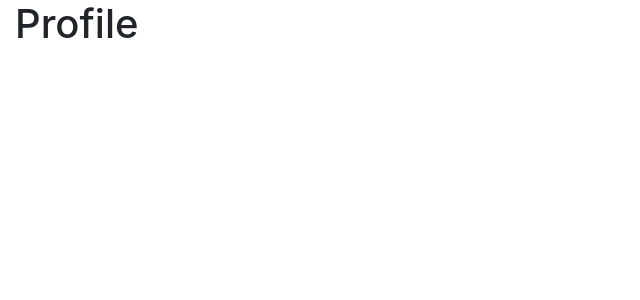
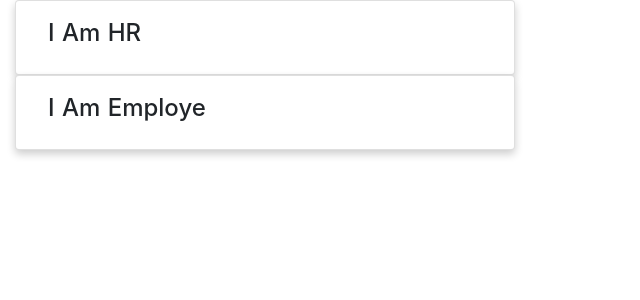
Before and after one commit to tansionline/entrylevel, a Nuxt app: page /profile in a window 1280 px wide. Shown: the top 300 px of the page, without its empty margins (0-640 px from the left). Built offline with nearby package versions, Linux system fonts and the light colour scheme.

Commit message:
Employe, hr, profile pages added

```diff
--- /dev/null
+++ b/pages/employe.vue
@@ -0,0 +1,9 @@
+<script>
+export default {}
+</script>
+
+<template>
+  <div>
+    <h1>Employe</h1>
+  </div>
+</template>
--- /dev/null
+++ b/pages/hr.vue
@@ -0,0 +1,9 @@
+<script>
+export default {}
+</script>
+
+<template>
+  <div>
+    <h1>HR</h1>
+  </div>
+</template>
--- a/pages/profile.vue
+++ b/pages/profile.vue
@@ -1,9 +1,52 @@
 <script>
-export default {}
+export default {
+  data() {
+    return {}
+  },
+  methods: {
+    hr() {
+      this.$router.push('/hr')
+    },
+    employe() {
+      this.$router.push('/employe')
+    },
+  },
+}
 </script>
 
 <template>
   <div class="container-fluid">
-    <h1>Profile</h1>
+    <div class="card" v-on:click="hr">
+      <div class="container">
+        <h4>I Am HR</h4>
+      </div>
+    </div>
+    <div class="card" v-on:click="employe">
+      <div class="container">
+        <h4>I Am Employe</h4>
+      </div>
+    </div>
   </div>
 </template>
+
+<style scoped>
+.card {
+  padding: 1rem;
+  align-items: center;
+  justify-content: center;
+
+  box-shadow: 0 4px 8px 0 rgba(0, 0, 0, 0.2);
+  transition: 0.3s;
+  width: 40%;
+}
+
+.card:hover {
+  box-shadow: 0 8px 16px 0 rgba(0, 0, 0, 0.2);
+}
+
+.container {
+  display: flex;
+
+  padding: 2px 16px;
+}
+</style>
```
